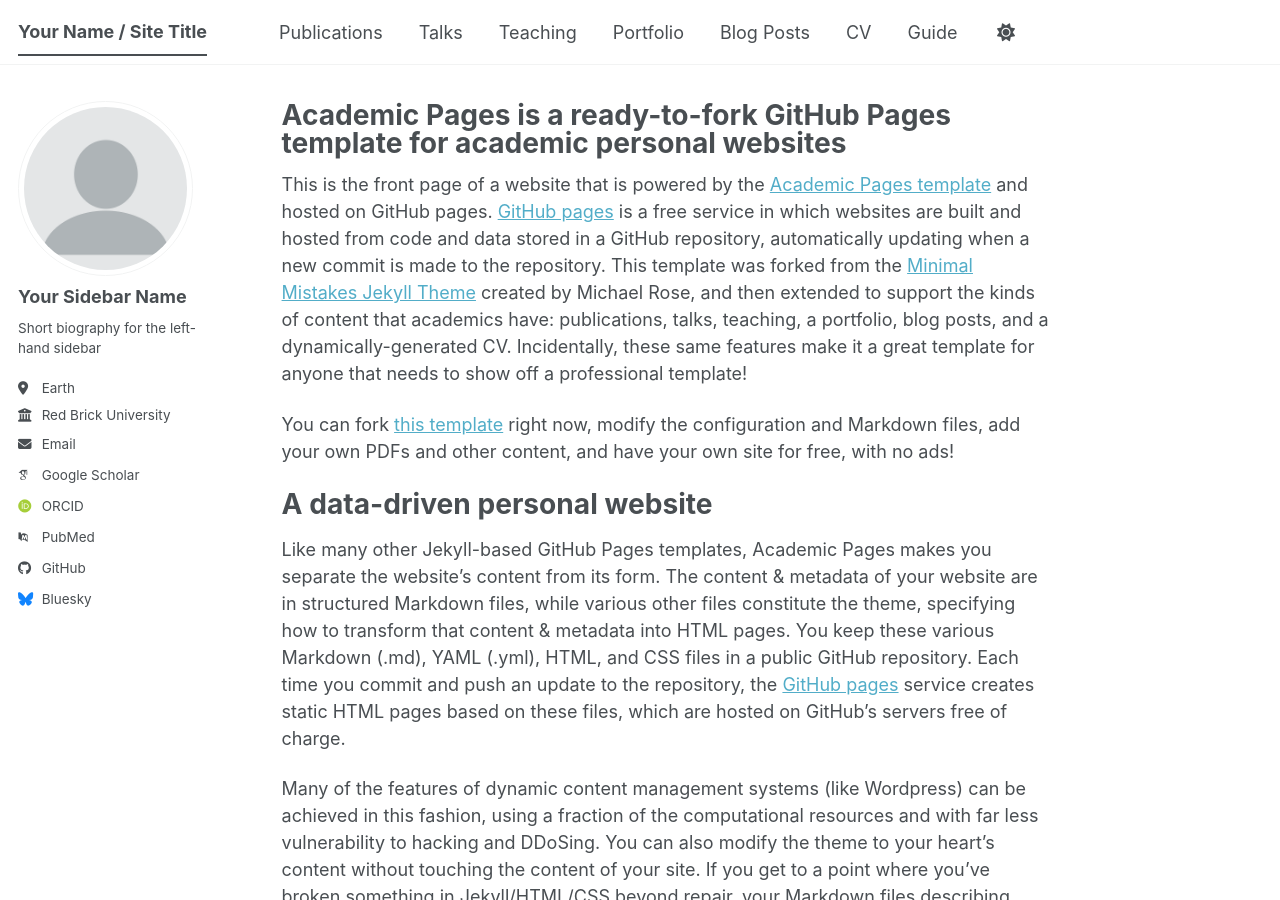
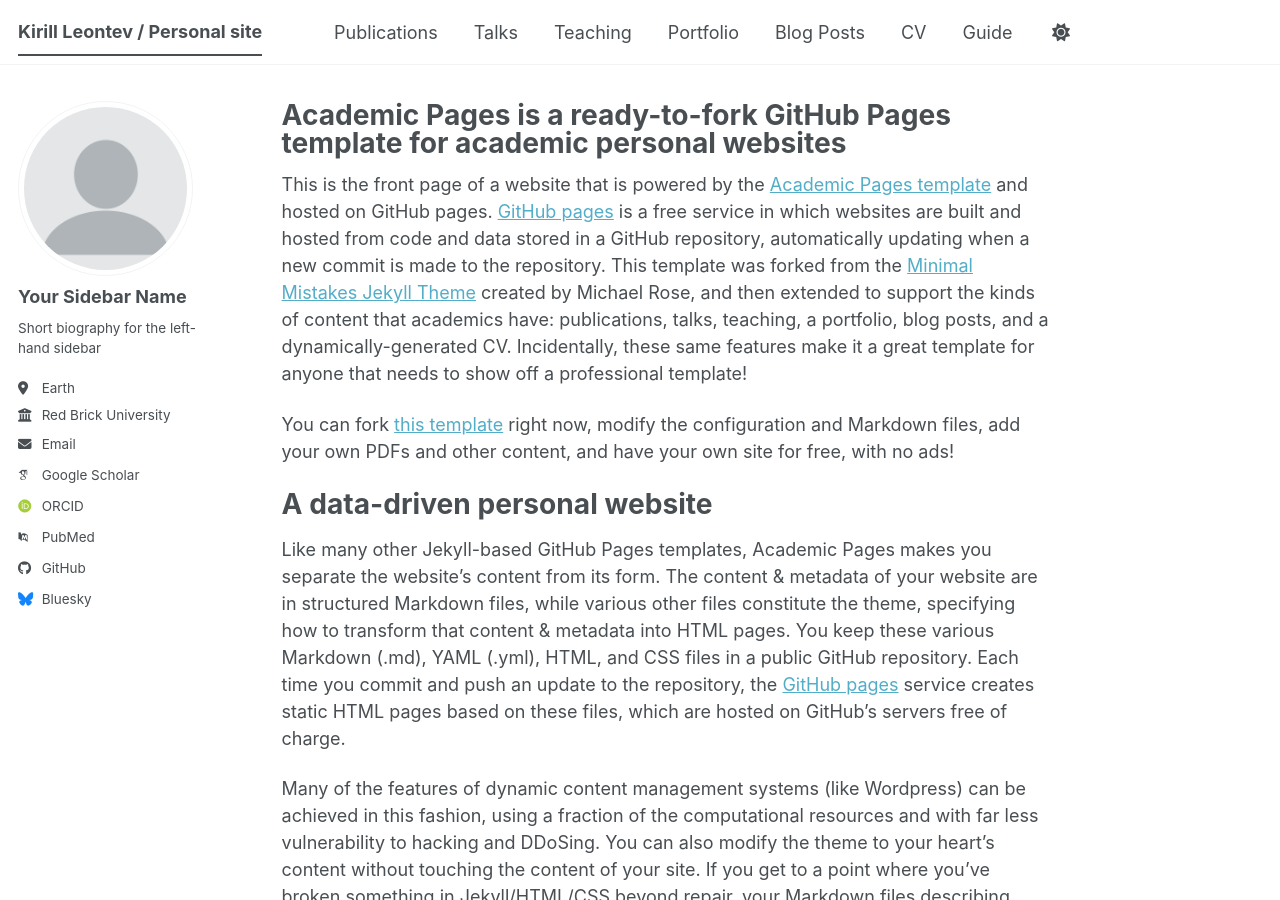
Before and after one commit to KirillGames-code/KirillGames-code.github.io, a Jekyll site: the page built from _pages/about.md, in a window 1280 px wide and 900 px high. Built offline with Jekyll 4.4.1, drawn with Linux system fonts in a browser that asks for light colours; some web fonts are replaced; a script bundle is joined from its source files by our own code; library files that are not in the unit come from our copies.

Commit message:
Update _config.yml

```diff
--- a/_config.yml
+++ b/_config.yml
@@ -9,15 +9,14 @@
 # Basic Site Settings
 locale                   : "en-US"
 site_theme               : "default" # The available themes options are "default", "air", "sunrise", "mint", "dirt" and "contrast"
-title                    : "Your Name / Site Title"
+title                    : "Kirill Leontev / Personal site"
 title_separator          : "-"
 name                     : &name "Your Name"
 description              : &description "Your Name's academic portfolio"   # Update this with a general description of your site, this is the default if not overridden by a page
-url                      : https://KirillGames-code.github.io
- # The base hostname & protocol for your site e.g. "https://[your GitHub username].github.io",
+url                      : https://KirillGames-code.github.io # The base hostname & protocol for your site e.g. "https://[your GitHub username].github.io",
                                                            # or if you already have some other page hosted on Github then use "https://[your GitHub username].github.io/[Your Repo Name]"
 baseurl                  : "" # the subpath of your site, e.g. "/blog"
-repository               : "academicpages/academicpages.github.io"
+repository               : "KirillGames-code.github.io"
 
 # Site Author - The following control what appear as part of the author content on the side bar.
 #               If a field is blank the icon and link will not appear, otherwise it will be shown.
```
